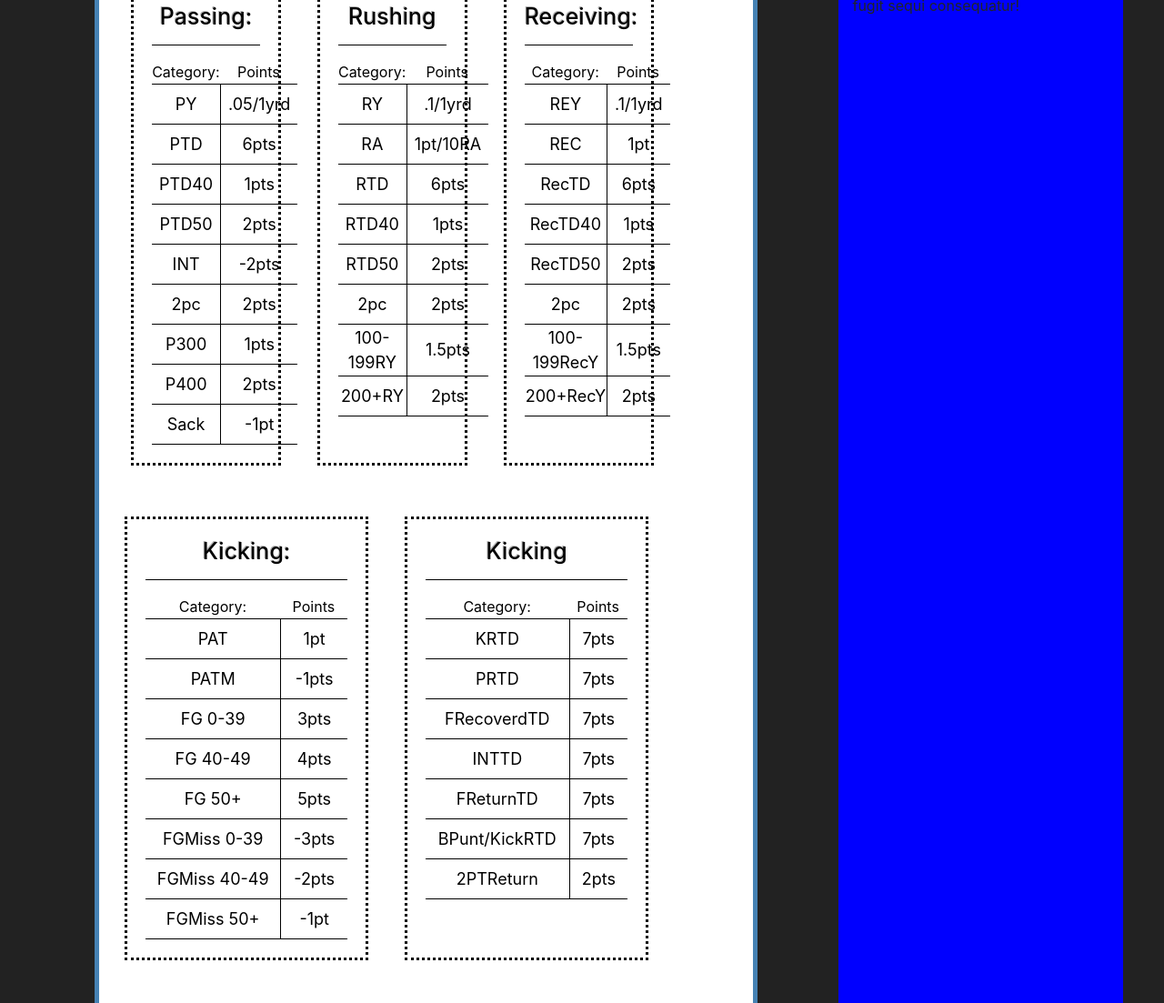
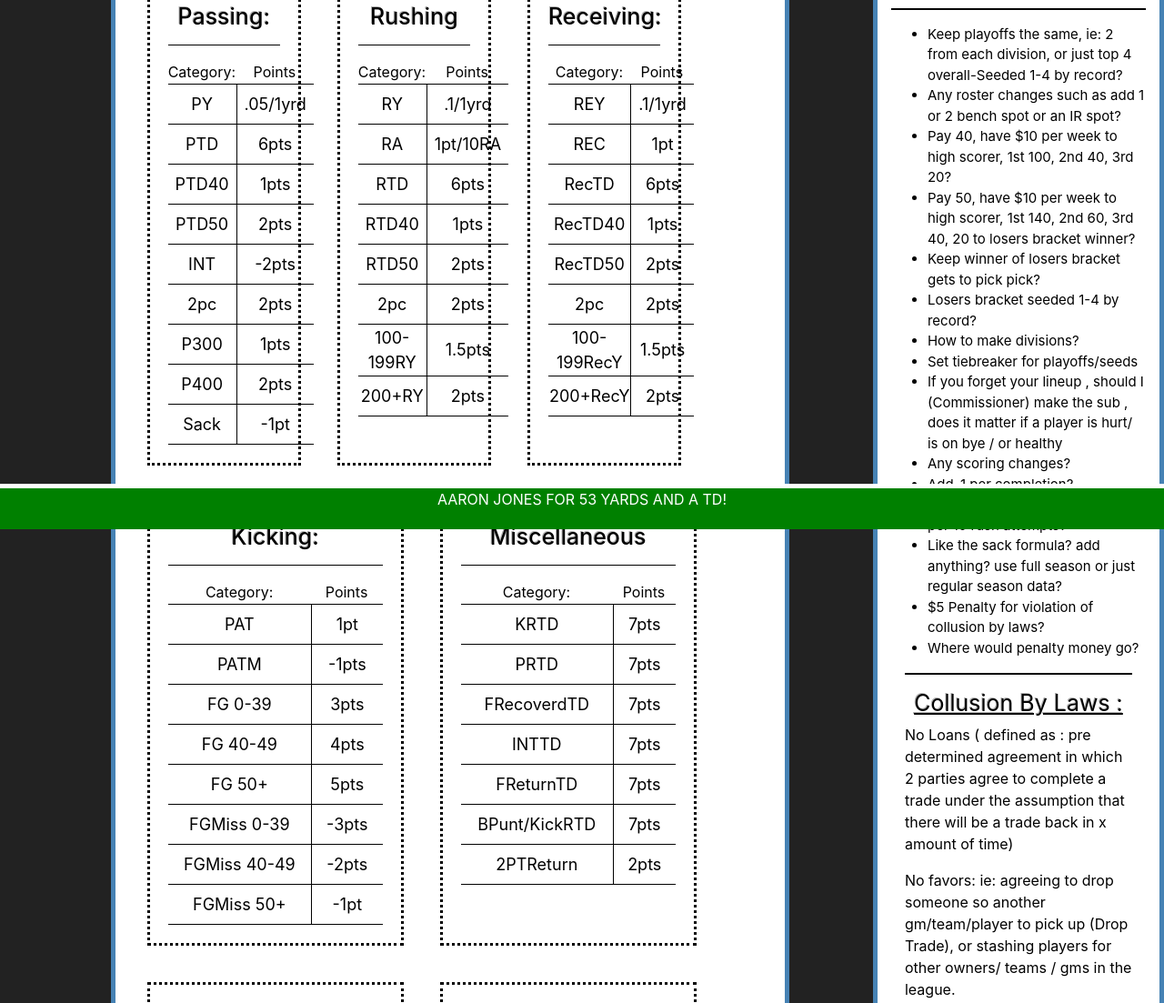
Before and after one commit to cfech/fantasyfootballpage, a plain HTML site: page rules.html in a window 1280 px wide. Shown: the part 218-1321 px from the top of the page at 91% size. Drawn offline with nearby package versions, Linux system fonts and the light colour scheme.

Commit message:
Adding rules to be addressed and collusion by laws to rules.html

```diff
--- a/javascript.js
+++ b/javascript.js
@@ -27,7 +27,6 @@ function speedRead() {
     }
   }, millisecondsPerWord);
 }
-
 speedRead()
 
 
--- a/rules.html
+++ b/rules.html
@@ -17,7 +17,7 @@
     <title>Rules</title>
 </head>
 
-<body >
+<body>
     <header>
         <!-- Nav Bar -->
         <nav class="navbar navbar-expand-lg myNav">
@@ -43,7 +43,7 @@
         </nav>
     </header>
 
-    <main class="row col-lg-12 col-sm-12">
+    <main class="row col-lg-12 col-sm-12" style="margin-left: auto; padding: 0;">
         <div class="row test1 col-md-7 offset-md-1 pt-2 mt-5 col-sm-12">
             <div class="row col-sm-12">
                 <h1 class="currentRuleH1 text-center col-md-12"><u>Current Rules</u></h1>
@@ -107,7 +107,7 @@
                     </table>
 
                 </div>
-            <div class="col-lg-3 offset-lg-1 test4">
+                <div class="col-lg-3 offset-lg-1 test4 col-sm-12">
                     <h3 class="text-center rulesTitle"> Rushing</h3>
                     <hr class="rulesTitleHR">
                     <table class="col-md-12">
@@ -159,7 +159,7 @@
 
                     </table>
                 </div>
-            <div class="col-lg-3 offset-lg-1 test5">
+                <div class="col-lg-3 offset-lg-1 test5 col-sm-12">
                     <h3 class="text-center rulesTitle"> Receiving:</h3>
                     <hr class="rulesTitleHR">
 
@@ -215,11 +215,11 @@
                 </div>
 
 
-            <div class="row col-sm-12 p-sm-2">
-                <h1 class="currentRuleH1 text-center col-md-12"><u></u></h1>
 
 
-                <div class="col-lg-5 test3">
+
+
+                <div class="col-lg-5 test3 col-sm-12">
                     <h3 class="text-center rulesTitle"> Kicking:</h3>
                     <hr class="rulesTitleHR">
                     <table class="col-md-12">
@@ -273,8 +273,8 @@
                     </table>
 
                 </div>
-                <div class="col-lg-5 offset-lg-1 test4">
-                    <h3 class="text-center rulesTitle"> Kicking</h3>
+                <div class="col-lg-5 offset-lg-1 test4 col-sm-12">
+                    <h3 class="text-center rulesTitle"> Miscellaneous</h3>
                     <hr class="rulesTitleHR">
                     <table class="col-md-12">
                         <tr>
@@ -323,13 +323,13 @@
                 </div>
 
 
-            </div>
-
-            <div class="row col-sm-12">
-                <h1 class="currentRuleH1 text-center col-md-12"><u></u></h1>
 
 
-                <div class="col-lg-5 test3">
+
+
+
+
+                <div class="col-lg-5 test3 col-sm-12">
                     <h3 class="text-center rulesTitle"> DST:</h3>
                     <hr class="rulesTitleHR">
                     <table class="col-md-12">
@@ -413,7 +413,7 @@
                     </table>
 
                 </div>
-                <div class="col-lg-5 offset-lg-1 test4">
+                <div class="col-lg-5 offset-lg-1 test4 col-sm-12">
                     <h3 class="text-center rulesTitle"> DST</h3>
                     <hr class="rulesTitleHR">
                     <table class="col-md-12">
@@ -499,7 +499,7 @@
                 </div>
 
 
-            </div>
+
 
 
 
@@ -511,30 +511,58 @@
 
             </div>
         </div>
-        <div class="test2 col-md-3 offset-md-1 ">Lorem ipsum dolor sit amet consectetur adipisicing elit. Nesciunt
-            temporibus id obcaecati nobis quod numquam reprehenderit recusandae sed. Corrupti in non expedita, incidunt
-            cum explicabo eaque! In fugit sequi consequatur!</div>
+        <div class=" test2 col-md-3 offset-md-1 pt-2 mt-5 col-sm-12 ">
+            <h1 class="currentRuleH1 text-center col-md-12">Rules To Be Addressed </h1>
+            <hr class="rulesToBeAddressedHR ">
+
+            <ul class="RulesToBeList">
+                <li>Keep playoffs the same, ie: 2 from each division, or just top 4 overall-Seeded 1-4 by record? </li>
+                <li>Any roster changes such as add 1 or 2 bench spot or an IR spot?</li>
+                <li>Pay 40, have $10 per week to high scorer, 1st 100, 2nd 40, 3rd 20?</li>
+                <li>Pay 50, have $10 per week to high scorer, 1st 140, 2nd 60, 3rd 40, 20 to losers bracket winner?</li>
+                <li>Keep winner of losers bracket gets to pick pick?</li>
+                <li>Losers bracket seeded 1-4 by record?</li>
+                <li>How to make divisions?</li>
+                <li>Set tiebreaker for playoffs/seeds</li>
+                <li> If you forget your lineup , should I (Commissioner) make the sub , does it matter if a player is
+                    hurt/ is on bye / or healthy</li>
+                <li>Any scoring changes?</li>
+                <li>Add .1 per completion?</li>
+                <li>.1 per 1 rush attempt instead of 1 per 10 rush attempts?
+                </li>
+                <li>Like the sack formula? add anything? use full season or just regular season data?
+                </li>
+                <li>$5 Penalty for violation of collusion by laws?</li>
+                <li>Where would penalty money go?</li>
+            </ul>
+            <div class="collusionBL col-md-12">
+                <hr class="rulesToBeAddressedHR">
+                <h1 class="collusionBLH">Collusion By Laws :</h1>
+
+                <p class="collusionBL">No Loans ( defined as : pre determined agreement in which 2 parties agree to
+                    complete a trade under the assumption that there will be a trade back in x amount of time)
+                </p>
+                <p class="collusionBL"> No favors: ie: agreeing to drop someone so another gm/team/player to pick up
+                    (Drop Trade), or stashing players for other owners/ teams / gms in the league.
+                </p>
+
+            </div>
+
+
+        </div>
 
 
 
     </main>
 
-
-    <main>
-
-    </main>
-
-
-
-
-
-
-
-
-
-
-
-
+    <br>
+    <br>
+    <br>
+    <br>
+    <br>
+    <footer>
+        AARON JONES FOR 53 YARDS AND A TD!
+    </footer>
 
 
 </body>
--- a/style.css
+++ b/style.css
@@ -28,9 +28,9 @@ table{
     text-align: center;
     color: azure;
 }
-li{
+/* li{
     font-size: 1vw;
-}
+} */
 p{
     color: azure;
 }
@@ -58,7 +58,7 @@ font-size: 10px;
 
 
 .playerList{
-    font-size: 22px;
+    font-size: 1vw;
 }
 body{
     background-color: #222222;
@@ -104,6 +104,9 @@ body{
      font-size: 20px;
 
  }
+ .homeList{
+     font-size: 1vw;
+ }
  .tableHead{
      font-size: 15px;
      padding: 10px 10px;
@@ -131,6 +134,7 @@ body{
     border-color: steelblue;
     background-color: white;
     color: black;
+    padding-right: 5px;
 }
 .liPF{
     padding-right: 12px;
@@ -149,7 +153,11 @@ padding-left: 8px;
     color: black;
 }
 .test2{
-    background-color: blue;
+    border: solid;
+    border-width: 5px;
+    border-color: steelblue;
+    background-color: white;
+    color: black;
 }
 .test4, .test5,.test3{
     border: dotted;
@@ -165,6 +173,7 @@ padding-left: 8px;
 .currentRuleH1{
      font-weight: normal ;
     color: black;
+    height: auto;
 }
 .rulesTitle{
     font-size: 25px;
@@ -204,3 +213,20 @@ padding-left: 8px;
     border-width: .5px;
 
 }
+.rulesToBeAddressedHR{
+border-width: 2px;
+background-color: black;
+}
+.RulesToBeList{
+  font-size: 15px;
+}
+.collusionBL{
+    color: black;
+}
+.collusionBLH{
+    color: black;
+    font-size: 25px;
+    text-align: center;
+    font-weight: normal;
+    text-decoration: underline;
+}
```
Also changed, not shown: index.html (+8 -8 lines). Lines whose indentation alone changed are shown as unchanged.
